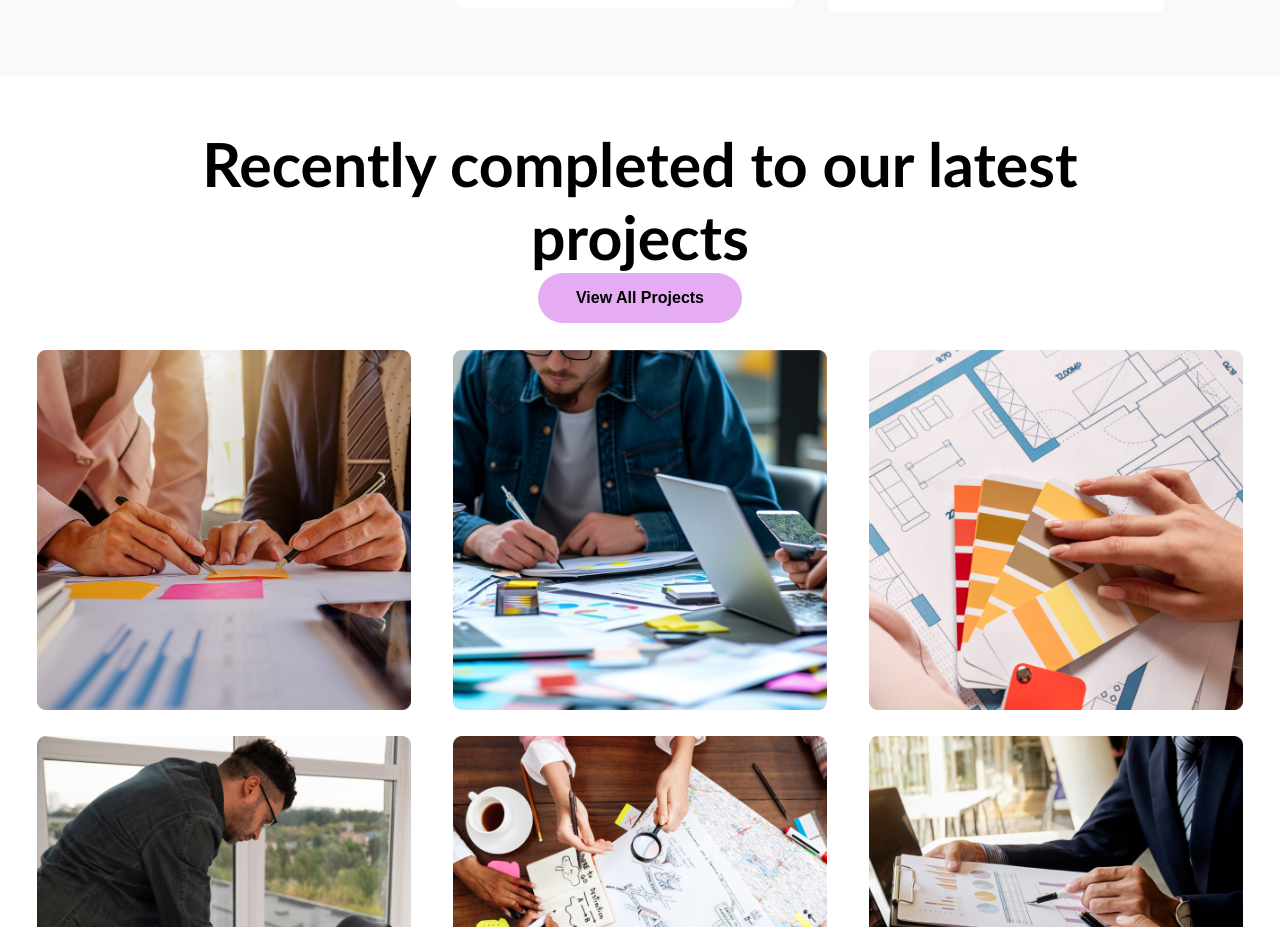
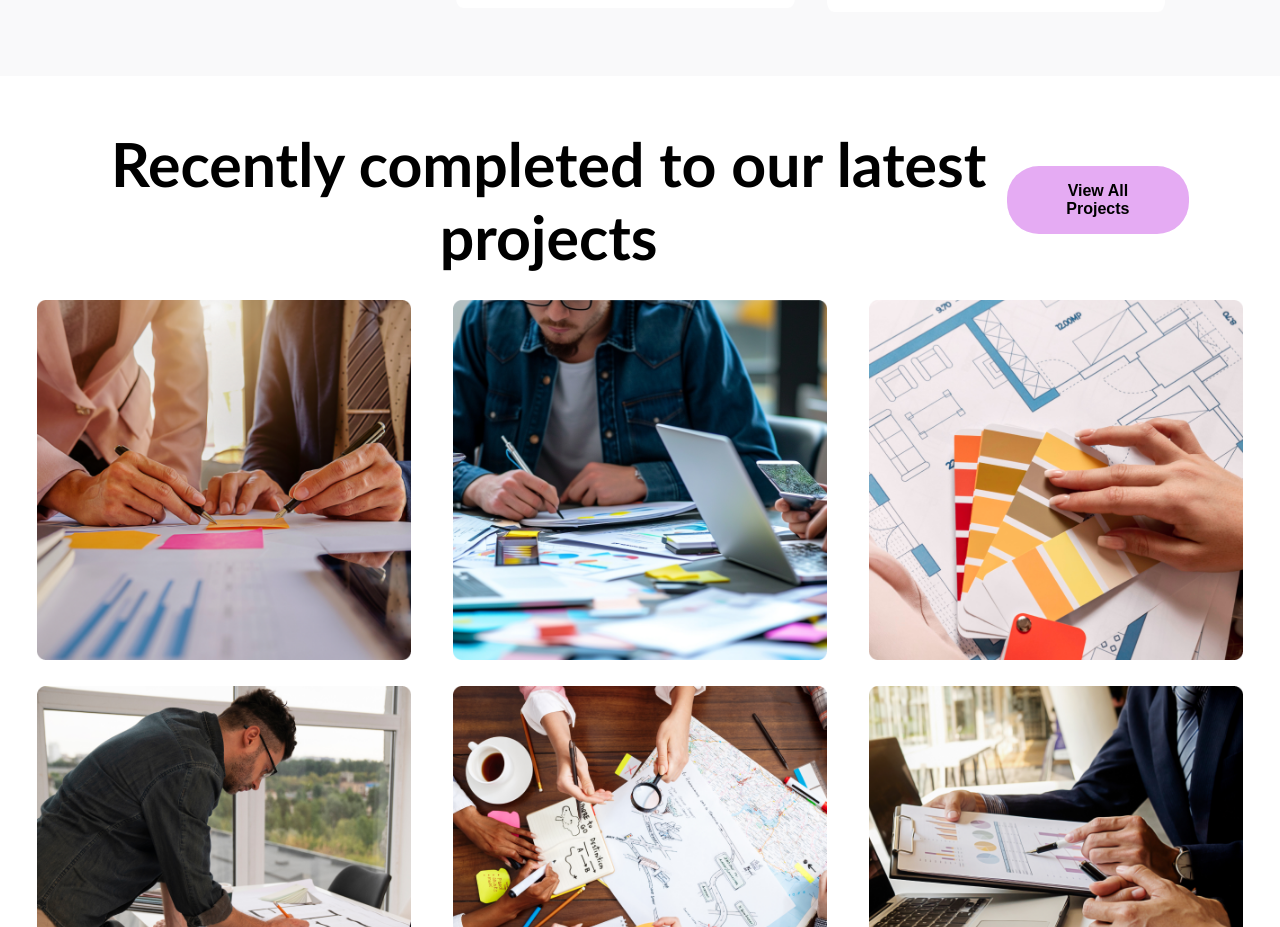
Before and after one commit to front-end-by-rimantas/55-grupe-teamwork-sofax, a website with bundled scripts: page index.html in a window 1280 px wide. Shown: the part 3580-4507 px from the top of the page. Built offline with nearby package versions, Linux system fonts and the light colour scheme; a web font is replaced by a local one.

Commit message:
pataisiau h1 isdestyma po 992px kad eitu spacebetween

```diff
--- a/css/components/mainRow4.css
+++ b/css/components/mainRow4.css
@@ -31,3 +31,11 @@ padding-bottom: 0;
         padding-bottom: 0.3rem;
     }
 }
+@media(min-width:992px){
+    .Row4divh1 {
+        display: flex;
+        flex-direction: row;
+        justify-content: space-between;
+
+    }
+}
```
